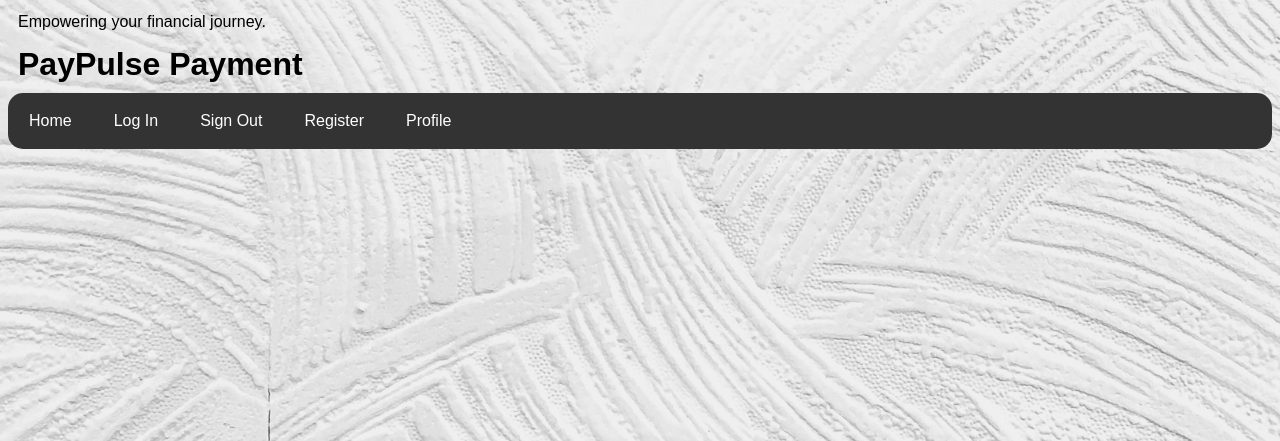
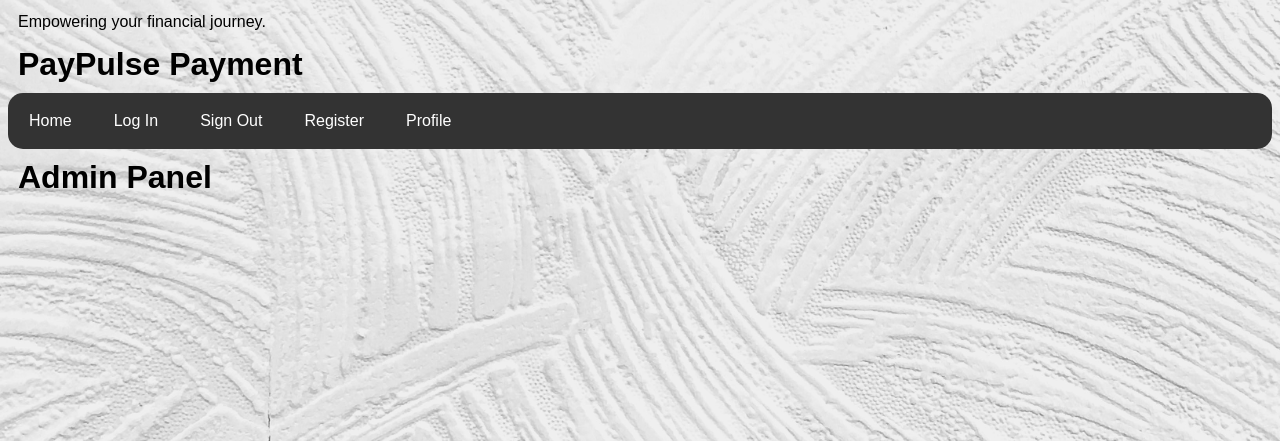
Before and after one commit to Aniels/payment-system, a Django app: template templates/authenticate/profile.html in a window 1280 px wide. Shown: the top 441 px of the page. Run offline with Django 4.2, Linux system fonts and the light colour scheme; the template is opened without the code that fills it, so the values that code supplies are empty; the visitor is signed in with stand-in values (Sample User, id 1); parts of the project's set-up code (start-up, migrations or seed data) failed here and were passed over; some libraries are stand-ins or nearby versions.

Commit message:
panel title edit

```diff
--- a/templates/authenticate/profile.html
+++ b/templates/authenticate/profile.html
@@ -10,9 +10,10 @@
 {% block content %}
     {% if user.is_authenticated %}
         {% if user.is_staff %}
+            <h1>Admin Panel</h1>
             {% block admin %} {% endblock %}
         {% else %}
-            <h1>wellcome</h1>
+            <h1>Customer Panel</h1>
             {% block costomer %} {% endblock %}
         {% endif %}
     {% else %}
```
